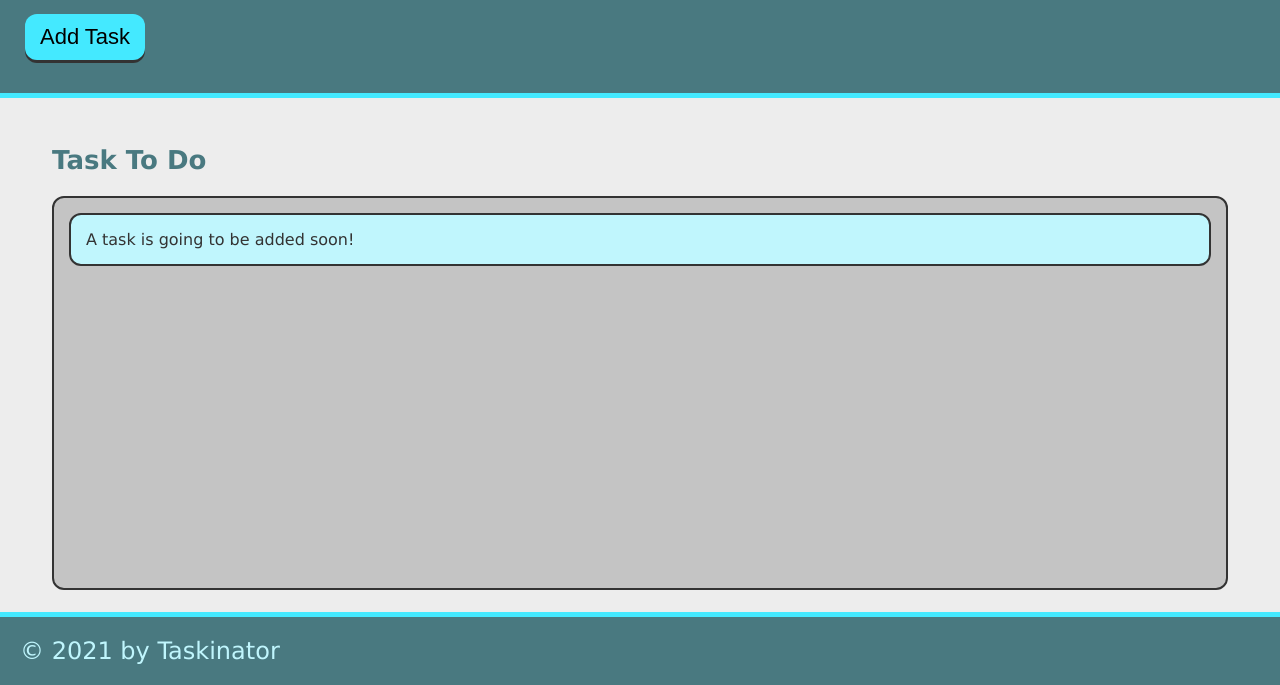
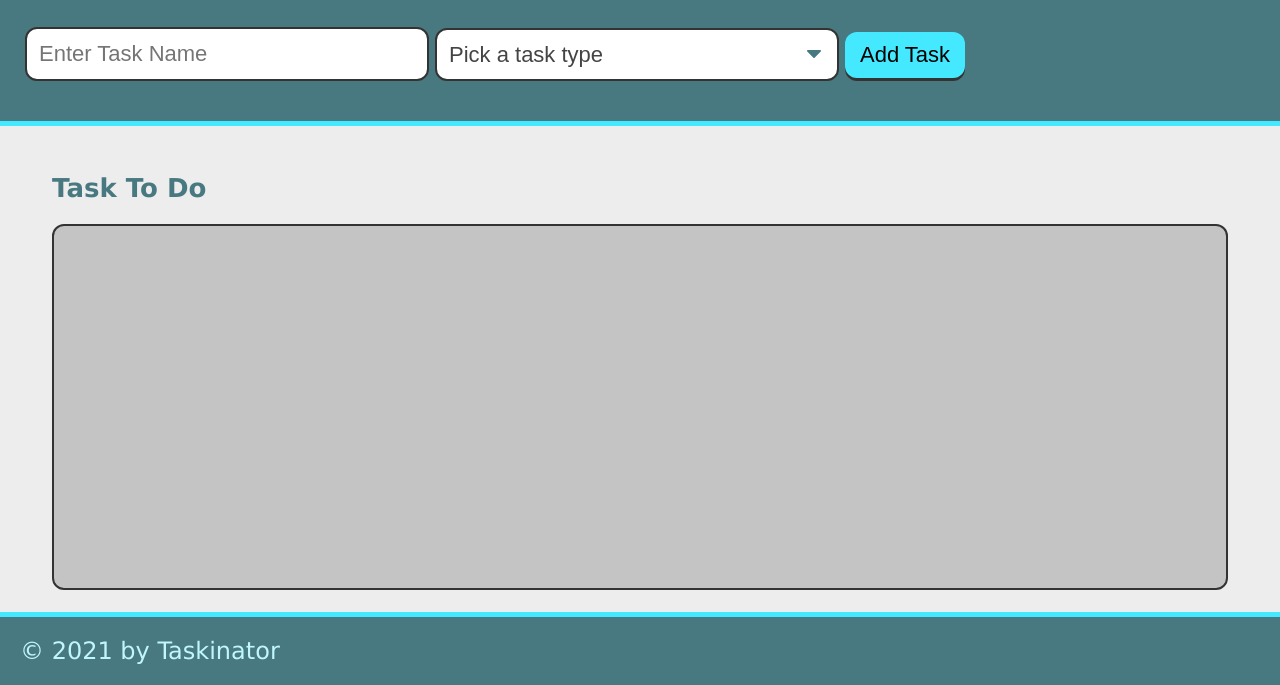
Before and after one commit to rbsantos-code/taskinator, a plain HTML site: page module-4-assets/index.html in a window 1280 px wide. Shown: the part 115-800 px from the top of the page. Drawn offline with Linux system fonts and the light colour scheme; files whose address does not match are found by name.

Commit message:
added form to page

```diff
--- a/module-4-assets/index.html
+++ b/module-4-assets/index.html
@@ -13,16 +13,31 @@
     <header>
         <h1 class= "page-title">Taskinator</h1>
         <p>Click the button below to add a new task!</p>
-        <button class= "btn" id= "save-task">Add Task</button>
+        <form id= "task-form">
+            <div class= "form-group">
+                <input type= "text" name= "task-name" placeholder= "Enter Task Name" />
+            </div>
+            <div class= "form-group">
+                <select name= "task-type" class= "select-dropdown">
+                    <option value= "">Pick a task type</option>
+                    <option value= "Print">Print</option>
+                    <option value= "Web">Web</option>
+                    <option value= "Mobile">Mobile</option>
+                </select>
+            </div>
+            <div class= "form-group">
+                <button class= "btn" id= "save-task" type= "submit">Add Task</button>
+            </div>
+        </form>
     </header>
 
     <main class= "page-content">
         <section class= "task-list-wrapper">
             <h2 class= "list-title">Task To Do</h2>
             <ul class= "task-list" id= "task-to-do">
-                <li class= "task-item">A task is going to be added soon!</li>
             </ul>
         </section>
+
     </main>
 
 
```
